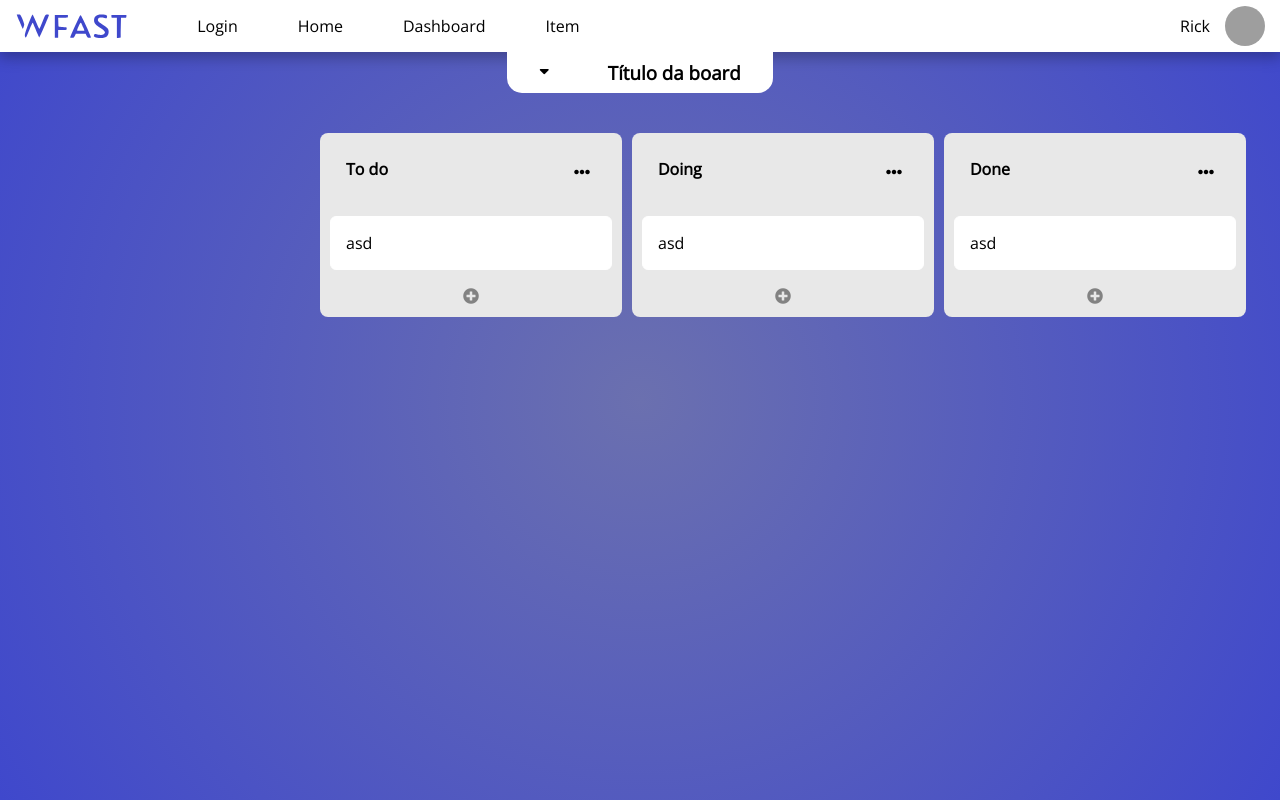
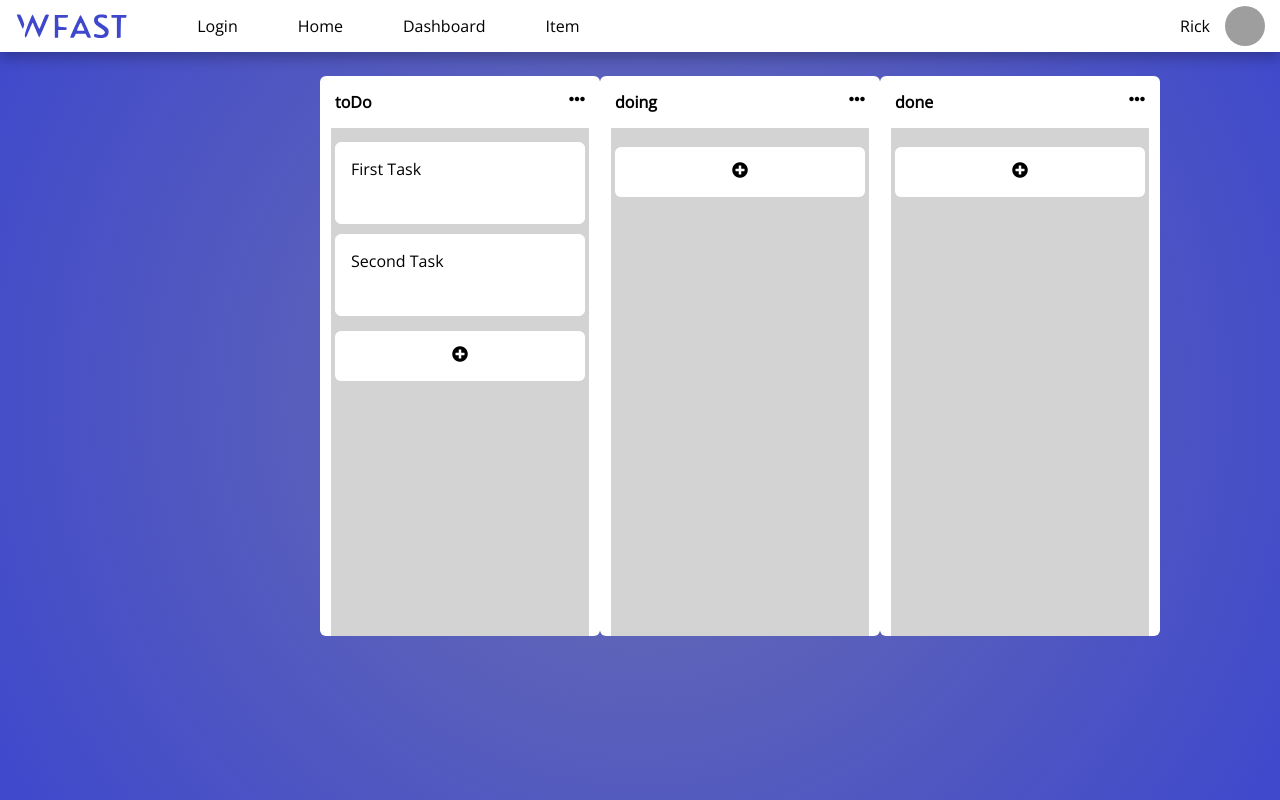
Before and after one commit to dre-lnx/wFast-react, a React (Create React App) app: page /item in a window 1280 px wide. Built offline with nearby package versions, Linux system fonts and the light colour scheme; grey boxes are pictures that could not be loaded.

Commit message:
add dnd functionality

```diff
--- a/package.json
+++ b/package.json
@@ -12,10 +12,12 @@
     "animate.css": "^4.1.1",
     "framer-motion": "^4",
     "react": "^17.0.2",
+    "react-beautiful-dnd": "^13.1.0",
     "react-dom": "^17.0.2",
     "react-router-dom": "^5.3.0",
     "react-scripts": "4.0.3",
     "sass": "^1.43.4",
+    "uuid": "^8.3.2",
     "web-vitals": "^1.0.1"
   },
   "scripts": {
--- a/src/assets/App.css
+++ b/src/assets/App.css
@@ -201,6 +201,13 @@
 
 /*----------------Dashboard----------------*/
 .dashboard-container {
+  display: -webkit-box;
+  display: -ms-flexbox;
+  display: flex;
+  -webkit-box-orient: horizontal;
+  -webkit-box-direction: normal;
+      -ms-flex-direction: row;
+          flex-direction: row;
   margin: auto;
   width: 60%;
   margin-top: 2vh;
@@ -228,7 +235,7 @@
   box-shadow: 0px 2px 32px 10px rgba(0, 0, 0, 0.29);
   font-family: 'Open Sans', sans-serif;
   background-color: white;
-  width: 28%;
+  width: 25%;
   margin: 10px;
   padding: 10px;
 }
@@ -244,7 +251,6 @@
   border-radius: 6px;
   -webkit-transition: 0.2s;
   transition: 0.2s;
-  margin-left: 15px;
 }
 
 .boards-container .dashboard-sidebar .sidebarContainer .sidebar-list li i {
@@ -308,6 +314,7 @@
   font-family: 'Open Sans', sans-serif;
   margin-right: 15px;
   background-color: #9b4ea3;
+  border-radius: 6px;
   width: 29%;
   height: 80px;
   -webkit-transition: 0.4s;
@@ -327,19 +334,12 @@
 .boards-container .dashboard-body .boardCard:hover {
   cursor: pointer;
   background-color: #7e4085;
-  -webkit-transform: scale(1.06);
-          transform: scale(1.06);
 }
 
 /*----------------Items----------------*/
 .board-container {
-  display: -webkit-box;
-  display: -ms-flexbox;
-  display: flex;
-  -webkit-box-orient: vertical;
-  -webkit-box-direction: normal;
-      -ms-flex-direction: column;
-          flex-direction: column;
+  margin-left: auto;
+  margin-right: auto;
 }
 
 .board-header {
@@ -360,14 +360,15 @@
 }
 
 .board-title {
-  -ms-flex-pack: distribute;
-      justify-content: space-around;
+  -webkit-box-pack: justify;
+      -ms-flex-pack: justify;
+          justify-content: space-between;
   color: black;
   background-color: white;
   gap: 10px;
   -webkit-transition: 0.5s;
   transition: 0.5s;
-  padding: 8px;
+  padding: 12px;
   border-bottom-left-radius: 15px;
   border-bottom-right-radius: 15px;
   width: 250px;
@@ -407,45 +408,6 @@
 }
 
 .item-container .status-header {
-  -webkit-box-pack: justify;
-      -ms-flex-pack: justify;
-          justify-content: space-between;
-  font-weight: bolder;
-  width: 250px;
-  max-width: 100%;
-  padding: 15px;
-  border-radius: 6px;
-  display: -webkit-box;
-  display: -ms-flexbox;
-  display: flex;
-  -webkit-box-orient: horizontal;
-  -webkit-box-direction: normal;
-      -ms-flex-direction: row;
-          flex-direction: row;
-}
-
-.item-container .status {
-  background-color: #e8e8e8;
-  margin-top: 1rem;
-  padding: 10px;
-  border-radius: 8px;
-  margin-right: 10px;
-  display: -webkit-box;
-  display: -ms-flexbox;
-  display: flex;
-  -webkit-box-orient: vertical;
-  -webkit-box-direction: normal;
-      -ms-flex-direction: column;
-          flex-direction: column;
-  -webkit-box-align: center;
-      -ms-flex-align: center;
-          align-items: center;
-}
-
-.item-container .status .task {
-  border: 1px solid white;
-  -webkit-transition: 0.2s;
-  transition: 0.2s;
   display: -webkit-box;
   display: -ms-flexbox;
   display: flex;
@@ -456,47 +418,48 @@
   -webkit-box-pack: justify;
       -ms-flex-pack: justify;
           justify-content: space-between;
-}
-
-.item-container .status .task:hover {
-  -webkit-transform: scale(1.1);
-          transform: scale(1.1);
-  cursor: pointer;
-  border: 1px solid #672c9c;
-}
-
-.item-container .status .fa-ellipsis-h {
-  border-radius: 6px;
-  padding: 6px;
-  -webkit-transition: 0.2s;
-  transition: 0.2s;
-}
-
-.item-container .status .fa-ellipsis-h:hover {
-  cursor: pointer;
-  background-color: #bdbdbd;
-}
-
-.item-container .status .status-body {
+  font-weight: bolder;
+  width: 250px;
+  max-width: 100%;
   padding: 15px;
-  width: 250px;
-  margin-top: 15px;
-  background-color: white;
   border-radius: 6px;
 }
 
-.item-container .status .plus-item {
-  width: 250px;
-  margin-top: 15px;
-  background-color: transparent;
+.status {
   border-radius: 6px;
-  text-align: center;
-  -webkit-transition: 0.4s;
-  transition: 0.4s;
-  color: #828282;
+  display: -webkit-box;
+  display: -ms-flexbox;
+  display: flex;
+  -webkit-box-orient: vertical;
+  -webkit-box-direction: normal;
+      -ms-flex-direction: column;
+          flex-direction: column;
+  background-color: white;
 }
 
-.item-container .status .plus-item:hover {
+.status .task {
+  background-color: white;
+  color: black;
+  padding: 15px;
+  border: 1px solid white;
+  border-radius: 6px;
+  min-height: 50px;
+  margin-top: 10px;
+}
+
+.status .plus-item {
+  text-align: center;
+  margin-top: 15px;
+  background-color: white;
+  min-height: 50px;
+  border-radius: 6px;
+}
+
+.status .plus-item .fa-plus-circle {
+  margin-top: 15px;
+}
+
+.status .plus-item:hover {
   cursor: pointer;
 }
 
--- a/src/assets/App.scss
+++ b/src/assets/App.scss
@@ -201,6 +201,7 @@
 /*----------------Dashboard----------------*/
 
 .dashboard-container {
+  @include flex-x();
   @include center();
   width: 60%;
   margin-top: 2vh;
@@ -230,7 +231,6 @@
           margin-bottom: 10px;
           border-radius: 6px;
           transition: 0.2s;
-          margin-left: 15px;
         }
         li:hover {
           background-color: $border-pattern;
@@ -242,7 +242,7 @@
     box-shadow: 0px 2px 32px 10px rgba(0, 0, 0, 0.29);
     font-family: 'Open Sans', sans-serif;
     background-color: white;
-    width: 28%;
+    width: 25%;
     margin: 10px;
     padding: 10px;
   }
@@ -285,6 +285,7 @@
       }
       margin-right: 15px;
       background-color: #9b4ea3;
+      border-radius: 6px;
       width: 29%;
       height: 80px;
       transition: 0.4s;
@@ -293,7 +294,6 @@
     .boardCard:hover {
       cursor: pointer;
       background-color: #7e4085;
-      transform: scale(1.06);
     }
 
     padding-left: 10px;
@@ -310,7 +310,7 @@
 /*----------------Items----------------*/
 
 .board-container {
-  @include flex-y();
+  @include center-x();
 }
 
 .board-header {
@@ -324,12 +324,12 @@
 }
 
 .board-title {
-  justify-content: space-around;
+  justify-content: space-between;
   color: black;
   background-color: white;
   gap: 10px;
   transition: $animation-pattern;
-  padding: 8px;
+  padding: 12px;
   border-bottom-left-radius: 15px;
   border-bottom-right-radius: 15px;
   width: 250px;
@@ -352,64 +352,41 @@
   padding: 0 1rem 1rem 1rem;
 
   .status-header {
+    @include flex-x();
     justify-content: space-between;
     font-weight: bolder;
     width: 250px;
     max-width: 100%;
     padding: 15px;
     border-radius: 6px;
-    @include flex-x();
+  }
 }
 
 .status {
-    background-color: #e8e8e8;
-    margin-top: 1rem;
+  border-radius: 6px;
+  @include flex-y();
+  background-color: white;
   .task {
+    background-color: white;
+    color: black;
+    padding: 15px;
     border: 1px solid white;
-      transition: 0.2s;
-      @include flex-x();
-      justify-content: space-between;
+    border-radius: 6px;
+    min-height: 50px;
+    margin-top: 10px;
   }
-    .task:hover {
-      transform: scale(1.1);
-      cursor: pointer;
-      border: 1px solid #672c9c;
+  .plus-item {
+    .fa-plus-circle {
+      margin-top: 15px;
     }
-    .fa-ellipsis-h {
-      border-radius: 6px;
-      padding: 6px;
-      transition: 0.2s;
-    }
-    .fa-ellipsis-h:hover {
-      cursor: pointer;
-      background-color: #bdbdbd;
-    }
-    padding: 10px;
-    border-radius: 8px;
-    margin-right: 10px;
-    display: flex;
-    flex-direction: column;
-    align-items: center;
-    .status-body {
-      padding: 15px;
-      width: 250px;
+    text-align: center;
     margin-top: 15px;
     background-color: white;
+    min-height: 50px;
     border-radius: 6px;
   }
-    .plus-item {
-      width: 250px;
-      margin-top: 15px;
-      background-color: transparent;
-      border-radius: 6px;
-      text-align: center;
-      transition: 0.4s;
-      color: #828282;
-    }
-
   .plus-item:hover {
     cursor: pointer;
-    }
   }
 }
 
--- a/src/pages/item.js
+++ b/src/pages/item.js
@@ -1,46 +1,132 @@
-import React from 'react'
+import React, { useState } from 'react'
+
+import { DragDropContext, Draggable, Droppable } from 'react-beautiful-dnd'
+
+import { v4 as uuid } from 'uuid'
+
+const itemsFromBackEnd = [
+  { id: uuid(), content: 'First Task' },
+  { id: uuid(), content: 'Second Task ' },
+]
+
+const columnsFromBackEnd = {
+  [uuid()]: {
+    name: 'toDo',
+    items: itemsFromBackEnd,
+  },
+  [uuid()]: {
+    name: 'doing',
+    items: [],
+  },
+  [uuid()]: {
+    name: 'done',
+    items: [],
+  },
+}
+
+const onDragEnd = (result, columns, setColumns) => {
+  if (!result.destination) return
+  const { source, destination } = result
+  if (source.droppableId !== destination.droppableId) {
+    const sourceColumn = columns[source.droppableId]
+    const destColumn = columns[destination.droppableId]
+    const sourceItems = [...sourceColumn.items]
+    const destItems = [...destColumn.items]
+    const [removed] = sourceItems.splice(source.index, 1)
+    destItems.splice(destination.index, 0, removed)
+    setColumns({
+      ...columns,
+      [source.droppableId]: {
+        ...sourceColumn,
+        items: sourceItems,
+      },
+      [destination.droppableId]: {
+        ...destColumn,
+        items: destItems,
+      },
+    })
+  } else {
+    const column = columns[source.droppableId]
+    const copiedItems = [...column.items]
+    const [removed] = copiedItems.splice(source.index, 1)
+    copiedItems.splice(destination.index, 0, removed)
+    setColumns({
+      ...columns,
+      [source.droppableId]: {
+        ...column,
+        items: copiedItems,
+      },
+    })
+  }
+}
 
 const Item = () => {
+  const [columns, setColumns] = useState(columnsFromBackEnd)
+
   return (
-    <div className="board-container">
-      <div className="board-header">
-        <div className="board-title">
-          <i class="fas fa-sort-down"></i>
-          <h3>Título da board</h3>
-        </div>
-      </div>
     <div className="item-container">
-        <div className="status toDo">
+      <DragDropContext
+        onDragEnd={(result) => onDragEnd(result, columns, setColumns)}
+      >
+        {Object.entries(columns).map(([id, column]) => {
+          return (
+            <>
+              <div className="status">
                 <div className="status-header">
-            <span>To do</span>
+                  <span>{column.name}</span>
                   <i class="fas fa-ellipsis-h"></i>
                 </div>
-          <div className="status-body task">asd</div>
+                <Droppable droppableId={id} key={id}>
+                  {(provided, snapshot) => {
+                    return (
+                      <div
+                        {...provided.droppableProps}
+                        ref={provided.innerRef}
+                        style={{
+                          background: snapshot.isDraggingOver
+                            ? 'lightblue'
+                            : 'lightgrey',
+                          padding: 4,
+                          width: 250,
+                          alignSelf: 'center',
+                          minHeight: 500,
+                        }}
+                      >
+                        {column.items.map((item, index) => {
+                          return (
+                            <Draggable
+                              key={item.id}
+                              draggableId={item.id}
+                              index={index}
+                            >
+                              {(provided, snapshot) => {
+                                return (
+                                  <div
+                                    className="task"
+                                    ref={provided.innerRef}
+                                    {...provided.draggableProps}
+                                    {...provided.dragHandleProps}
+                                  >
+                                    {item.content}
+                                  </div>
+                                )
+                              }}
+                            </Draggable>
+                          )
+                        })}
+                        {provided.placeholder}
                         <div className="plus-item">
                           <i class="fas fa-plus-circle"></i>
                         </div>
                       </div>
-        <div className="status doing">
-          <div className="status-header">
-            <span>Doing</span>
-            <i class="fas fa-ellipsis-h"></i>
+                    )
+                  }}
+                </Droppable>
               </div>
-          <div className="status-body task">asd</div>
-          <div className="plus-item">
-            <i class="fas fa-plus-circle"></i>
-          </div>
-        </div>
-        <div className="status done">
-          <div className="status-header">
-            <span>Done</span>
-            <i class="fas fa-ellipsis-h"></i>
-          </div>
-          <div className="status-body task">asd</div>
-          <div className="plus-item">
-            <i class="fas fa-plus-circle"></i>
-          </div>
-        </div>
-      </div>
+            </>
+          )
+        })}
+      </DragDropContext>
     </div>
   )
 }
```
Also changed, not shown: 2 other files (tests, documents, lock files or other folders). Lines whose indentation alone changed are shown as unchanged.
